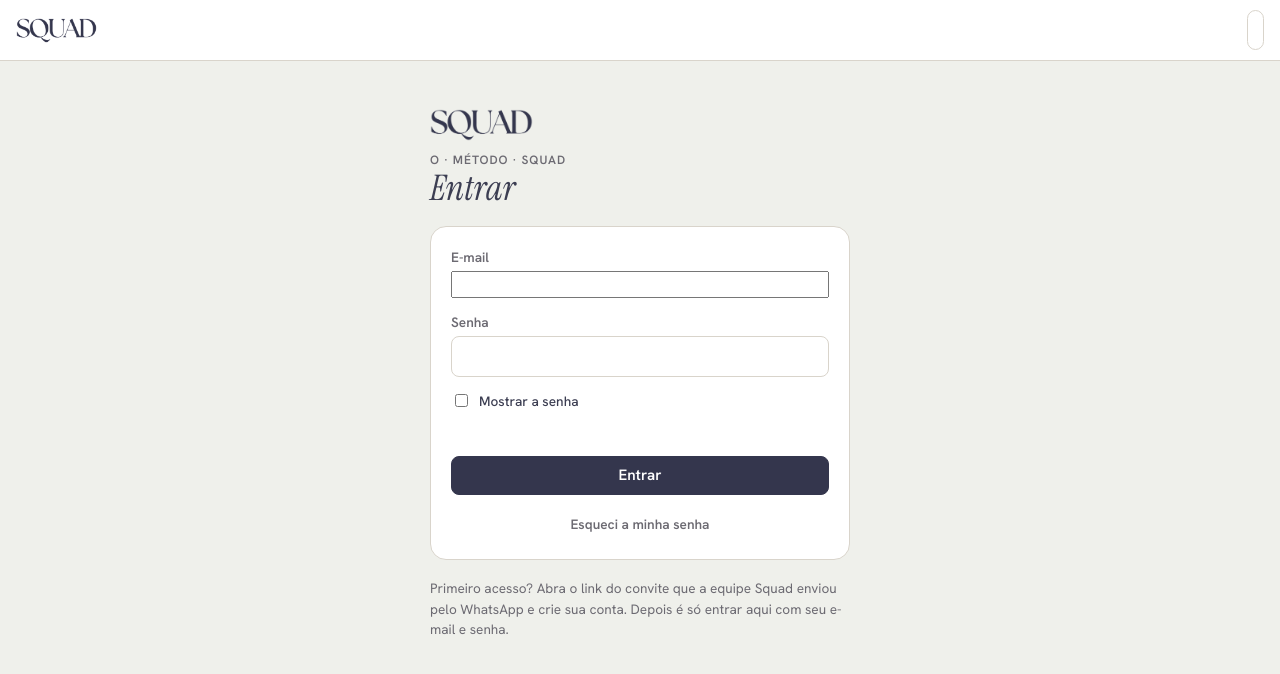
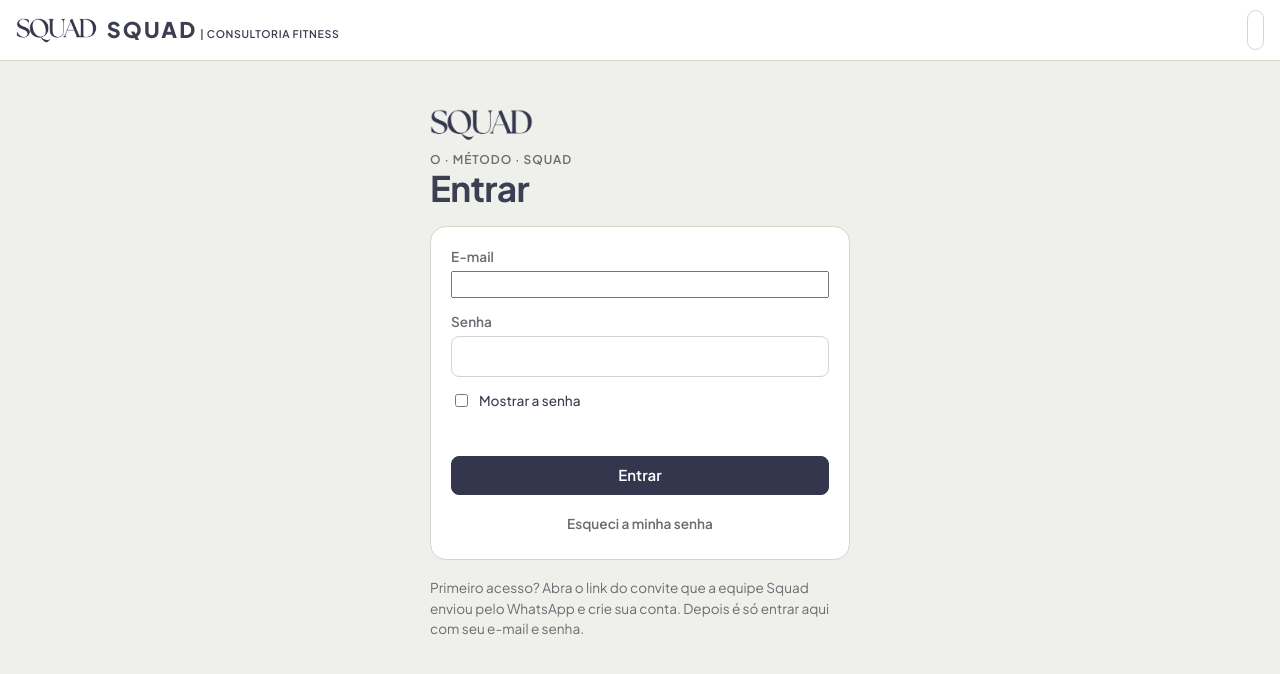
Before and after one commit to lessayuri97-tech/claude, a website: page app-personais/app.html in a window 1280 px wide. Drawn offline with Linux system fonts and the light colour scheme.

Commit message:
Fonte Plus Jakarta Sans e texto CONSULTORIA FITNESS no topo
Co-Authored-By: Claude Sonnet 5.5 <noreply@anthropic.com>
Claude-Session: https://claude.ai/code/session_01Tv5RRp9RgDvGHQPtZmfQYD

```diff
--- a/app-personais/app.html
+++ b/app-personais/app.html
@@ -16,7 +16,7 @@
 <link rel="apple-touch-icon" href="icon-192.png">
 <link rel="preconnect" href="https://fonts.googleapis.com">
 <link rel="preconnect" href="https://fonts.gstatic.com" crossorigin>
-<link rel="stylesheet" href="https://fonts.googleapis.com/css2?family=Hanken+Grotesk:ital,wght@0,400;0,500;0,600;0,700;1,400;1,500&family=Instrument+Serif:ital@0;1&display=swap">
+<link rel="stylesheet" href="https://fonts.googleapis.com/css2?family=Plus+Jakarta+Sans:ital,wght@0,400;0,500;0,600;0,700;0,800;1,400&display=swap">
 <style>
 /* Layout: barra superior fixa + coluna única de conteúdo (máx. 1040px); fichas de treino em linhas tipo planilha que viram cartões no celular */
 :root {
@@ -30,13 +30,13 @@
   --accent-ink: #ffffff;
   --accent-soft: #E3E1EA;
   --greige: #CDC9C0;
-  --font-serif: "Instrument Serif", "Playfair Display", Georgia, "Times New Roman", serif;
+  --font-serif: "Plus Jakarta Sans", "Hanken Grotesk", "Segoe UI", Roboto, Helvetica, Arial, sans-serif;
   --ok: #3f6b4f;
   --ok-soft: #e1ebe3;
   --danger: #a3332d;
   --danger-soft: #f5e1df;
-  --font-display: "Hanken Grotesk", "Segoe UI", Roboto, Helvetica, Arial, sans-serif;
-  --font-body: "Hanken Grotesk", "Segoe UI", Roboto, Helvetica, Arial, sans-serif;
+  --font-display: "Plus Jakarta Sans", "Hanken Grotesk", "Segoe UI", Roboto, Helvetica, Arial, sans-serif;
+  --font-body: "Plus Jakarta Sans", "Hanken Grotesk", "Segoe UI", Roboto, Helvetica, Arial, sans-serif;
   --radius: 10px;
   color-scheme: light;
 }
@@ -62,7 +62,7 @@ body {
   -webkit-font-smoothing: antialiased;
 }
 body::before { content: ""; position: fixed; inset: 0 0 auto; height: env(safe-area-inset-top, 0px); z-index: 30; background: var(--surface); }
-h1, h2, h3 { font-family: var(--font-serif); font-style: italic; font-weight: 400; letter-spacing: 0; line-height: 1.1; margin: 0; text-wrap: balance; }
+h1, h2, h3 { font-family: var(--font-serif); font-style: normal; font-weight: 700; letter-spacing: -.02em; line-height: 1.1; margin: 0; text-wrap: balance; }
 h1 { font-size: 2rem; }
 h2 { font-size: 1.5rem; }
 h3 { font-size: 1.2rem; }
@@ -84,7 +84,7 @@ button, input, select, textarea { font: inherit; color: inherit; }
 .foto-mini button { position: absolute; top: -6px; right: -6px; padding: 0 6px; min-height: 22px; background: var(--surface); border-radius: 99px; }
 .afirma { background: var(--greige); color: #3C3E52; border-radius: var(--radius); padding: 18px; text-align: center; }
 .afirma .eyebrow { color: #4a4a58; }
-.afirma q { display: block; font-family: var(--font-serif); font-style: italic; font-size: 1.35rem; line-height: 1.25; margin-top: 6px; quotes: none; }
+.afirma q { display: block; font-family: var(--font-serif); font-weight: 600; font-size: 1.2rem; line-height: 1.25; margin-top: 6px; quotes: none; }
 /* Notificações */
 body.sem-login #sino, body.modo-aluno #sino { display: none !important; }
 #sino { position: relative; display: inline-flex; align-items: center; }
@@ -101,8 +101,10 @@ body.sem-login #sino, body.modo-aluno #sino { display: none !important; }
 .brand { display: flex; align-items: center; gap: 10px; text-decoration: none; color: var(--fg); }
 .brand-mark { width: 34px; height: 34px; border-radius: 8px; background: var(--accent); display: grid; place-items: center; }
 .brand-mark svg { width: 22px; height: 22px; }
-.brand b { font-family: var(--font-serif); font-weight: 400; font-size: 1.35rem; letter-spacing: .14em; text-transform: uppercase; }
+.brand b { font-family: var(--font-serif); font-weight: 800; font-size: 1.35rem; letter-spacing: .14em; text-transform: uppercase; }
 .brand-logo { display: inline-flex; align-items: center; }
+.brand-txt { font-size: .66rem; font-weight: 600; letter-spacing: .06em; white-space: nowrap; line-height: 1.2; } .brand-txt b { font-weight: 800; letter-spacing: .1em; }
+@media (max-width: 360px) { .brand-txt { font-size: .58rem; } }
 .logo-d { display: none !important; }
 @media (prefers-color-scheme: dark) { :root:not([data-theme="light"]) .logo-l { display: none !important; } :root:not([data-theme="light"]) .logo-d { display: block !important; } }
 :root[data-theme="dark"] .logo-l { display: none !important; } :root[data-theme="dark"] .logo-d { display: block !important; }
@@ -601,7 +603,7 @@ body.papel-aluno .aluno-bar { display: none; }
 .hoje-card .btn { min-height: 52px; font-size: 1.05rem; }
 .afirma { background: var(--greige); border: 0 !important; border-radius: 22px; color: #fff; padding: 20px !important; }
 .afirma .eyebrow { color: rgba(255,255,255,.85) !important; }
-.afirma q { display: block; font-family: var(--font-serif); font-style: italic; font-size: 1.5rem; line-height: 1.2; quotes: none; margin-top: 6px; }
+.afirma q { display: block; font-family: var(--font-serif); font-weight: 600; font-size: 1.3rem; line-height: 1.2; quotes: none; margin-top: 6px; }
 .mini-stats > div { border-radius: 18px !important; background: var(--surface); }
 body.modo-aluno .panel, body.papel-aluno .panel { border-radius: 18px; }
 body.modo-aluno .btn, body.papel-aluno .btn { min-height: 48px; }
@@ -2580,7 +2582,7 @@ function aplicaMarca() {
   const ok = /^#[0-9a-f]{6}$/i.test(m.cor);
   if (ok && m.cor.toLowerCase() !== MARCA_PADRAO.cor) { r.setProperty('--accent', m.cor); r.setProperty('--accent-ink', inkPara(m.cor)); r.setProperty('--accent-soft', `color-mix(in srgb, ${m.cor} 14%, var(--surface))`); }
   else { r.removeProperty('--accent'); r.removeProperty('--accent-ink'); r.removeProperty('--accent-soft'); }
-  const t = document.getElementById('brand-top'); if (t) t.innerHTML = marcaMark(40);
+  const t = document.getElementById('brand-top'); if (t) t.innerHTML = marcaMark(40) + '<span class="brand-txt"><b>SQUAD</b> | CONSULTORIA FITNESS</span>';
   document.title = m.nome;
   try { localStorage.setItem(MKEY, JSON.stringify({ nome: m.nome, sigla: m.sigla, cor: m.cor, logo: m.logo, sub: m.sub })); } catch (e) {}
 }
```
Also changed, not shown: app-personais/index.html (+8 -8 lines).
